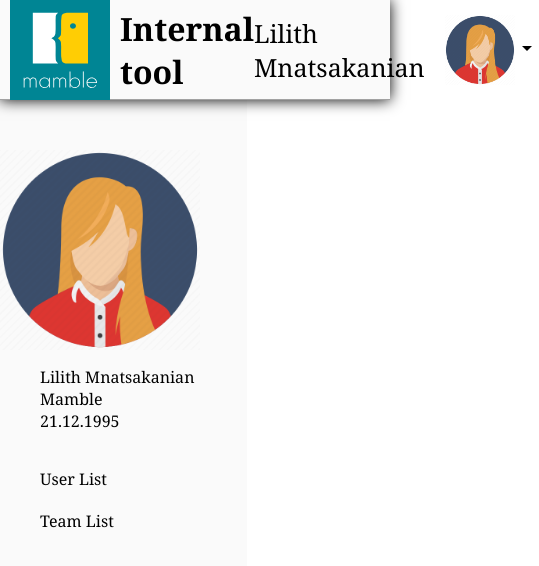
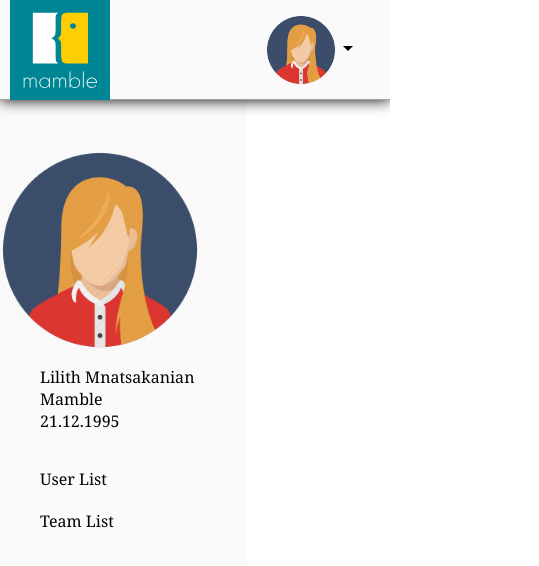
Before and after one commit to VahMats/WorkForce2, a React (Create React App) app in the folder frontend/: page / in a window 390 px wide. Shown: the top 566 px of the page, 539 px wide, since content can reach past the window. Built offline with nearby package versions, Linux system fonts and the light colour scheme.

Commit message:
Added responsiveness

```diff
--- a/frontend/src/components/Navbar.js/Navbar.css
+++ b/frontend/src/components/Navbar.js/Navbar.css
@@ -24,7 +24,7 @@
   padding: 10px;
 }
 
-.logo h1 {
+.text {
   font-family: "Georgia", Serif;
 }
 
@@ -36,7 +36,6 @@
 
 .usericon p {
   margin-right: 20px;
-  font-family: "Georgia", Serif;
   font-size: 25px;
   font-style: bold;
 }
@@ -45,3 +44,17 @@
   width: 70px;
   height: 70px;
 }
+@media screen and (min-width: 320px) {
+  .text {
+    display: none;
+  }
+}
+
+@media screen and (min-width: 600px) {
+  .navbar {
+    width: 100%;
+  }
+  .text {
+    display: block;
+  }
+}
--- a/frontend/src/components/Navbar.js/Navbar.js
+++ b/frontend/src/components/Navbar.js/Navbar.js
@@ -32,10 +32,10 @@ const Navbar = () => {
           <div className="navbar">
         <div className="logo">
                   <img src={Logo} alt="CompanyLogo" />
-                  <h1>Internal tool</h1>
+                  <h1 className="text">Internal tool</h1>
               </div>
               <div className="usericon">
-                  <p>Lilith Mnatsakanian</p>
+                  <p className="text">Lilith Mnatsakanian</p>
                 <img alt ="person"
                     src={WomanIcon}
                   />
```
